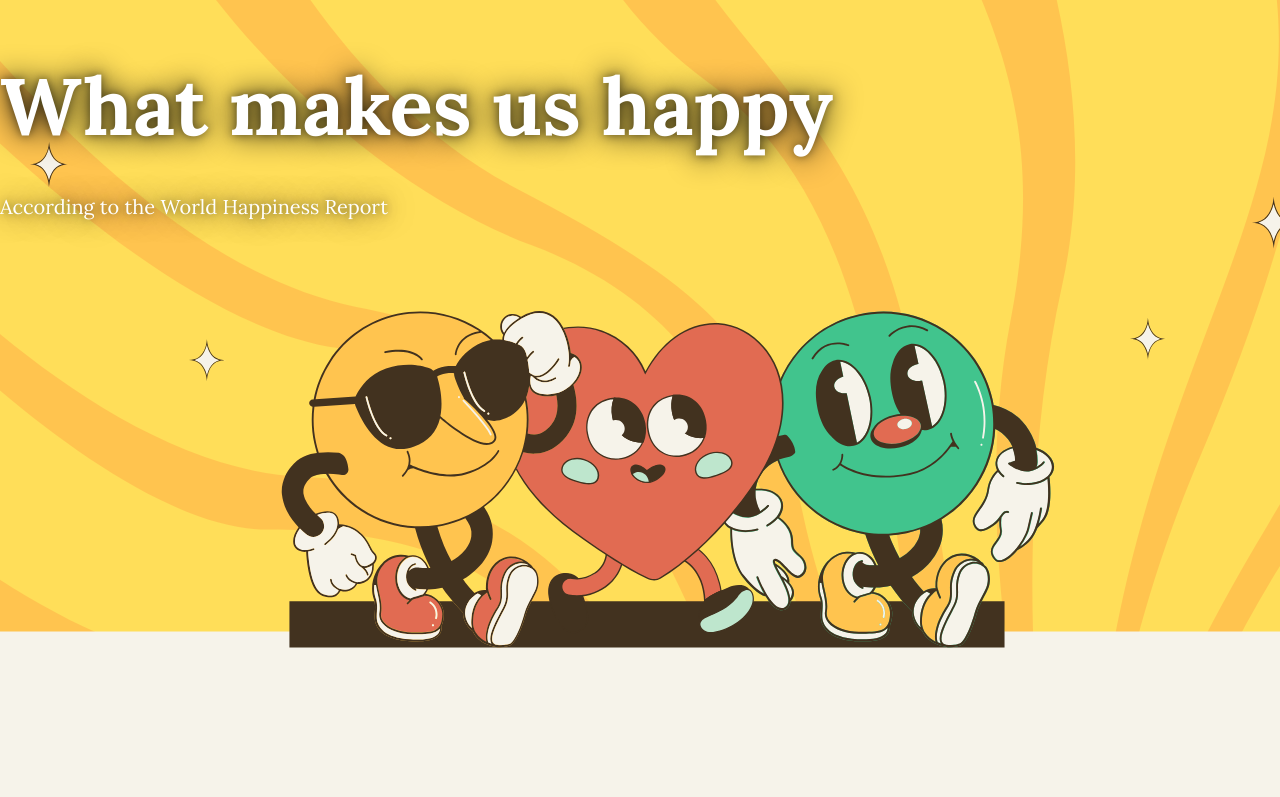
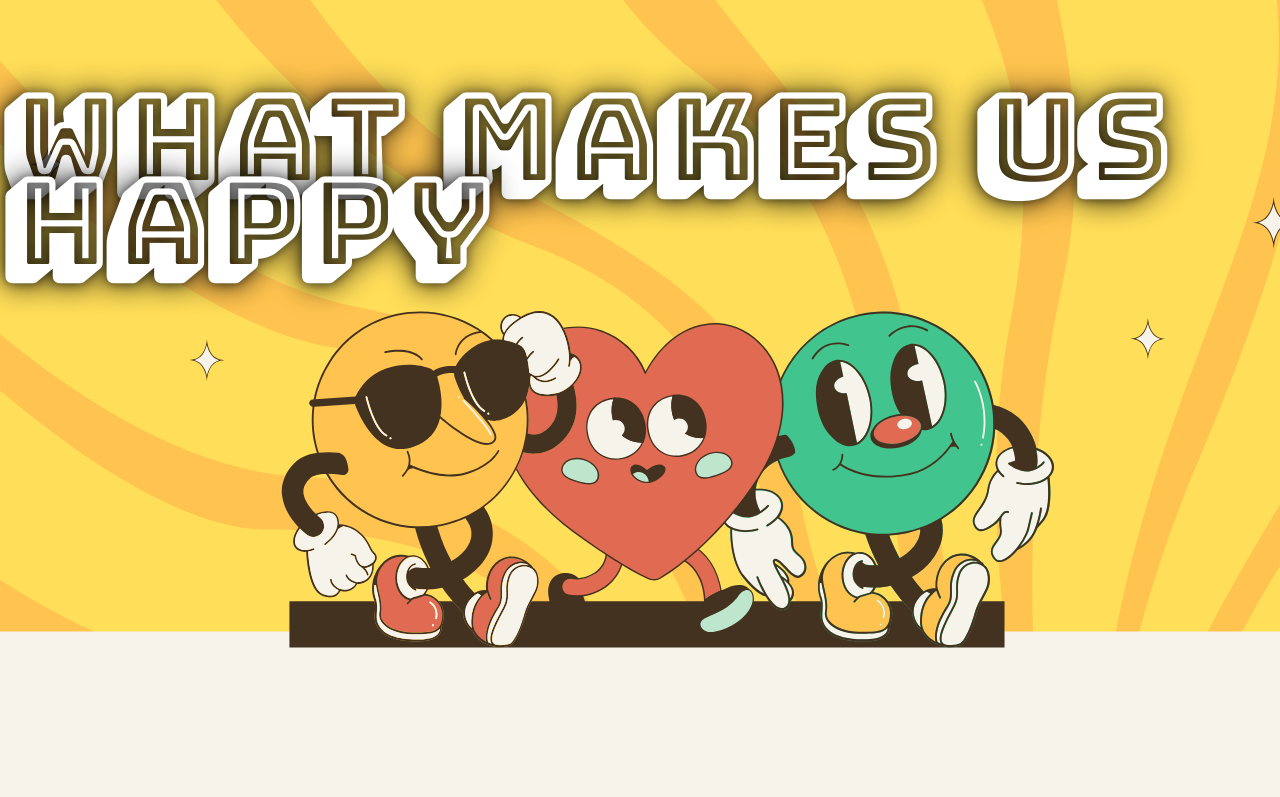
Before and after one commit to Mandiuu/happiness, a plain HTML site: page index.html in a window 1280 px wide. Shown: the top 797 px of the page. Drawn offline with nearby package versions, Linux system fonts and the light colour scheme; a script that the page names is missing.

Commit message:
Update index.html

```diff
--- a/index.html
+++ b/index.html
@@ -40,8 +40,6 @@
              text-rendering: optimizeLegibility;
          }
 
-         h1, .subhead {
-            font-family: 'Arial', sans-serif;
         }
          .content {
              max-width: 640px;
@@ -76,15 +74,16 @@
              color: #666;
          }
 
+
          h1 {
-             font-family: 'Lora', Georgia, serif;
+             font-family: 'Bungee Shade', Georgia, serif;
              font-weight: bold;
-             font-size: 4em;
-             line-height: 0.8;
+             font-size: 6em;
+             line-height: 0.7;
          }
 
          .subhead {
-             font-family: 'Lora', Georgia, serif;
+             font-family: 'Bungee Shade', Georgia, serif;
          }
 
          .full-width figure {
@@ -165,7 +164,7 @@
     <div class="header with-image-bg">
 
             <h1>What makes us happy</h1>
-            <p class="subhead">According to the World Happiness Report</p>
+
         </div>
     </div>
 
```
